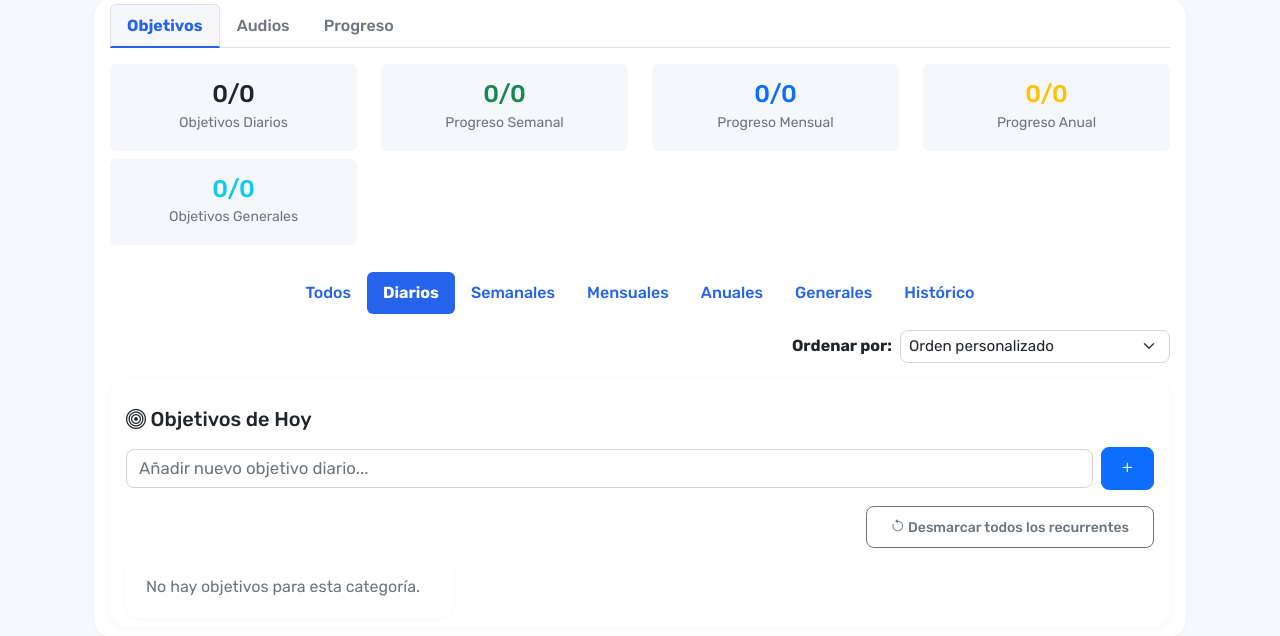
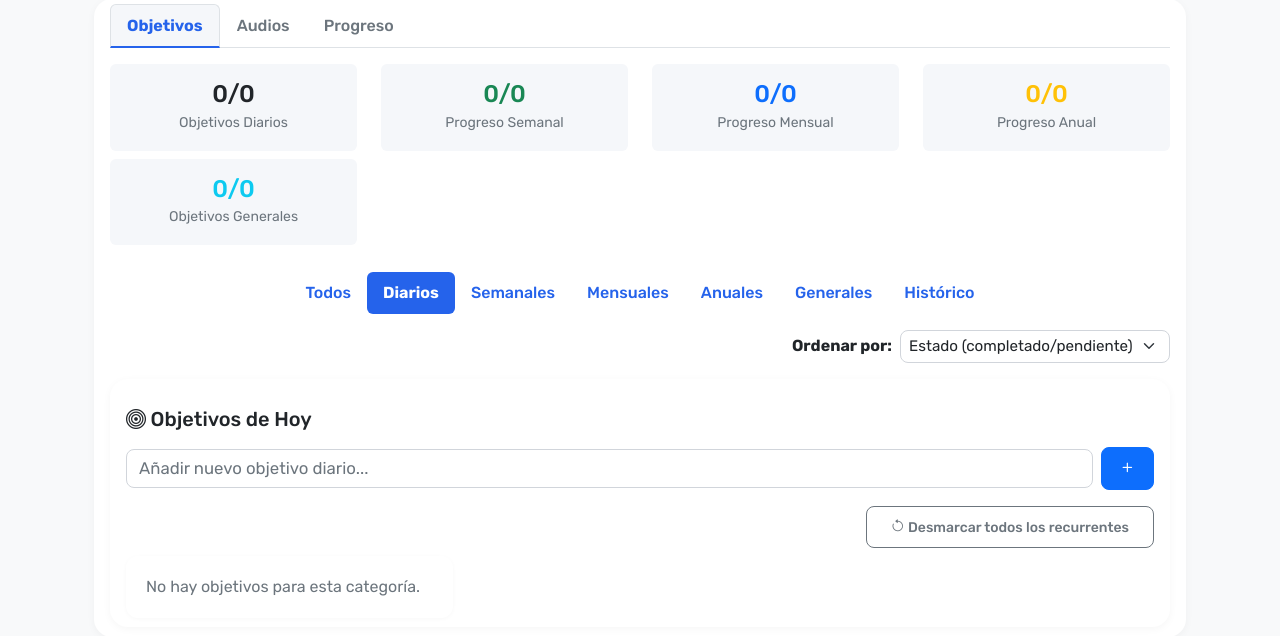
Before and after one commit to duvansanchez/daily-questions-app, a Flask app: page /objetivos in a window 1280 px wide. Shown: the part 196-832 px from the top of the page. Run offline with Flask 3, Linux system fonts and the light colour scheme; the visitor is signed in with stand-in values (Sample User, id 1); data that the repository does not hold is empty; some libraries are stand-ins or nearby versions.

Commit message:
feat: cambiar orden por defecto a Estado en Desarrollo Personal
- Establecer 'Estado (completado/pendiente)' como orden por defecto
- Agregar atributo 'selected' en la opción de estado en el HTML
- Actualizar variable ordenActual en JavaScript de 'orden' a 'completado'
- Los objetivos ahora se muestran por defecto con pendientes primero
- Mejora la experiencia de usuario mostrando tareas activas al inicio

```diff
--- a/daily_questions_app/static/js/main.js
+++ b/daily_questions_app/static/js/main.js
@@ -989,7 +989,7 @@ document.addEventListener('DOMContentLoaded', function() {
 
 // === Objetivos Desarrollo Personal (Integración API) ===
 let objetivos = [];
-let ordenActual = 'orden'; // Variable global para el ordenamiento
+let ordenActual = 'completado'; // Variable global para el ordenamiento
 
 async function cargarObjetivos() {
     try {
--- a/daily_questions_app/templates/objetivos.html
+++ b/daily_questions_app/templates/objetivos.html
@@ -58,7 +58,7 @@
                     <select class="form-select form-select-sm" id="orden-objetivos" style="width: auto;">
                         <option value="orden">Orden personalizado</option>
                         <option value="fecha_creacion">Fecha de creación</option>
-                        <option value="completado">Estado (completado/pendiente)</option>
+                        <option value="completado" selected>Estado (completado/pendiente)</option>
                         <option value="prioridad">Prioridad</option>
                         <option value="titulo">Título</option>
                     </select>
```
